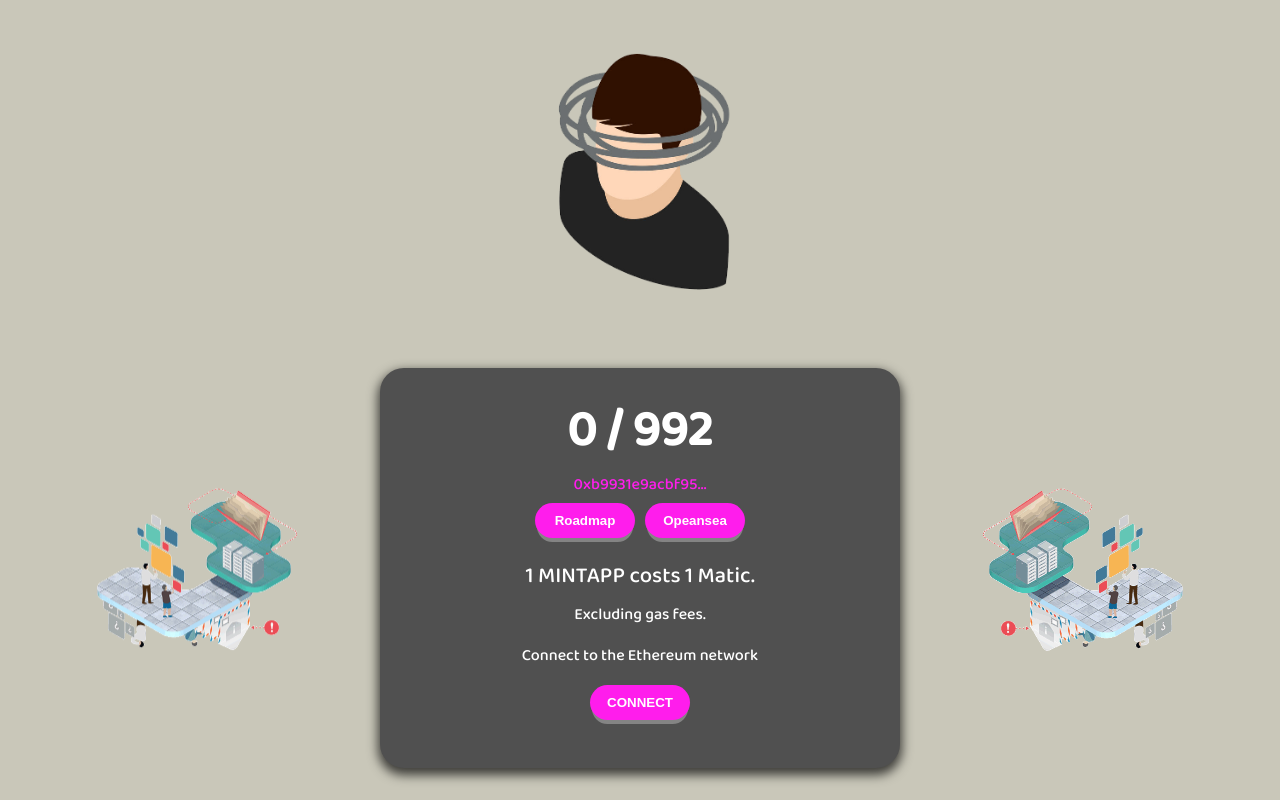
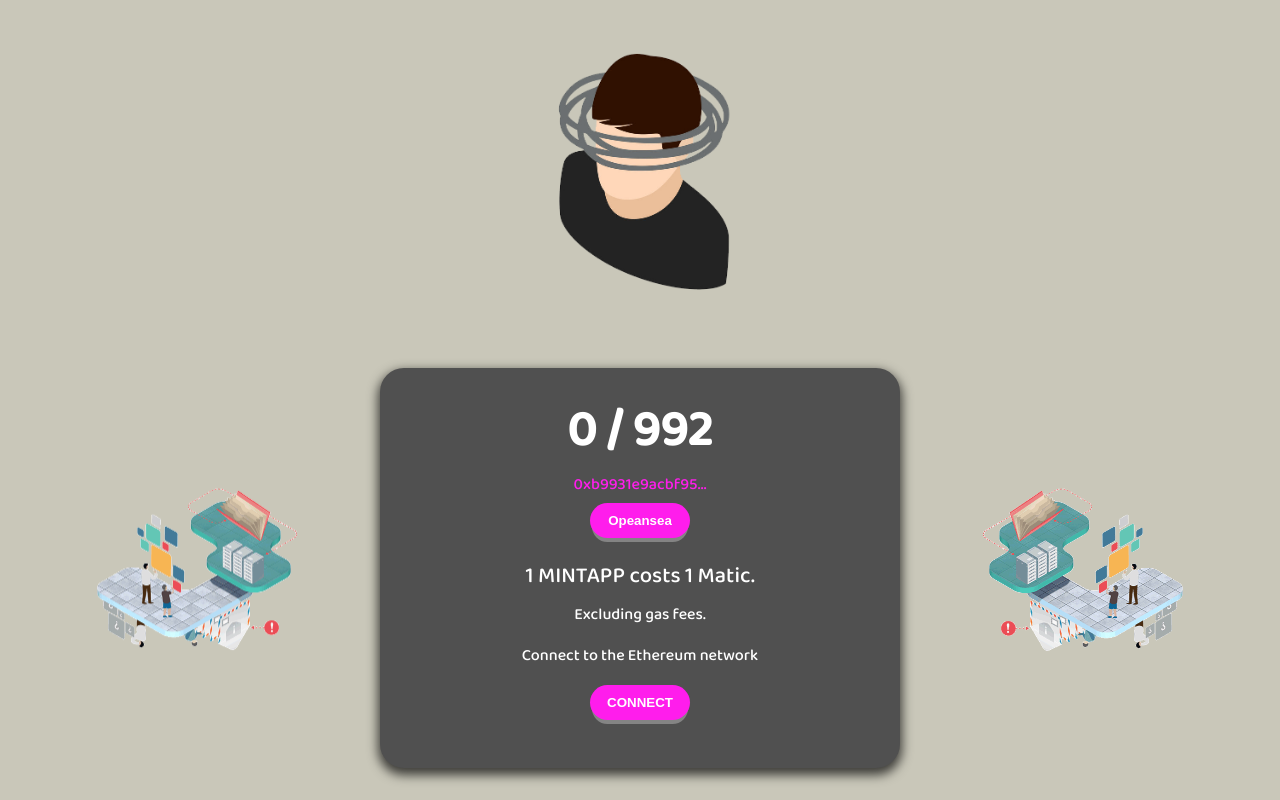
Before and after one commit to hanandito/nft-minting-app, a React (Create React App) app: page / in a window 1280 px wide. Shown: the top 800 px of the page. Built offline with nearby package versions, Linux system fonts and the light colour scheme.

Commit message:
initial commit

```diff
--- a/src/App.js
+++ b/src/App.js
@@ -242,16 +242,7 @@
                 textAlign: "center",
               }}
             >
-              <StyledButton
-                onClick={(e) => {
-                  window.open("/config/roadmap.pdf", "_blank");
-                }}
-                style={{
-                  margin: "5px",
-                }}
-              >
-                Roadmap
-              </StyledButton>
+
               <StyledButton
                 style={{
                   margin: "5px",
```
